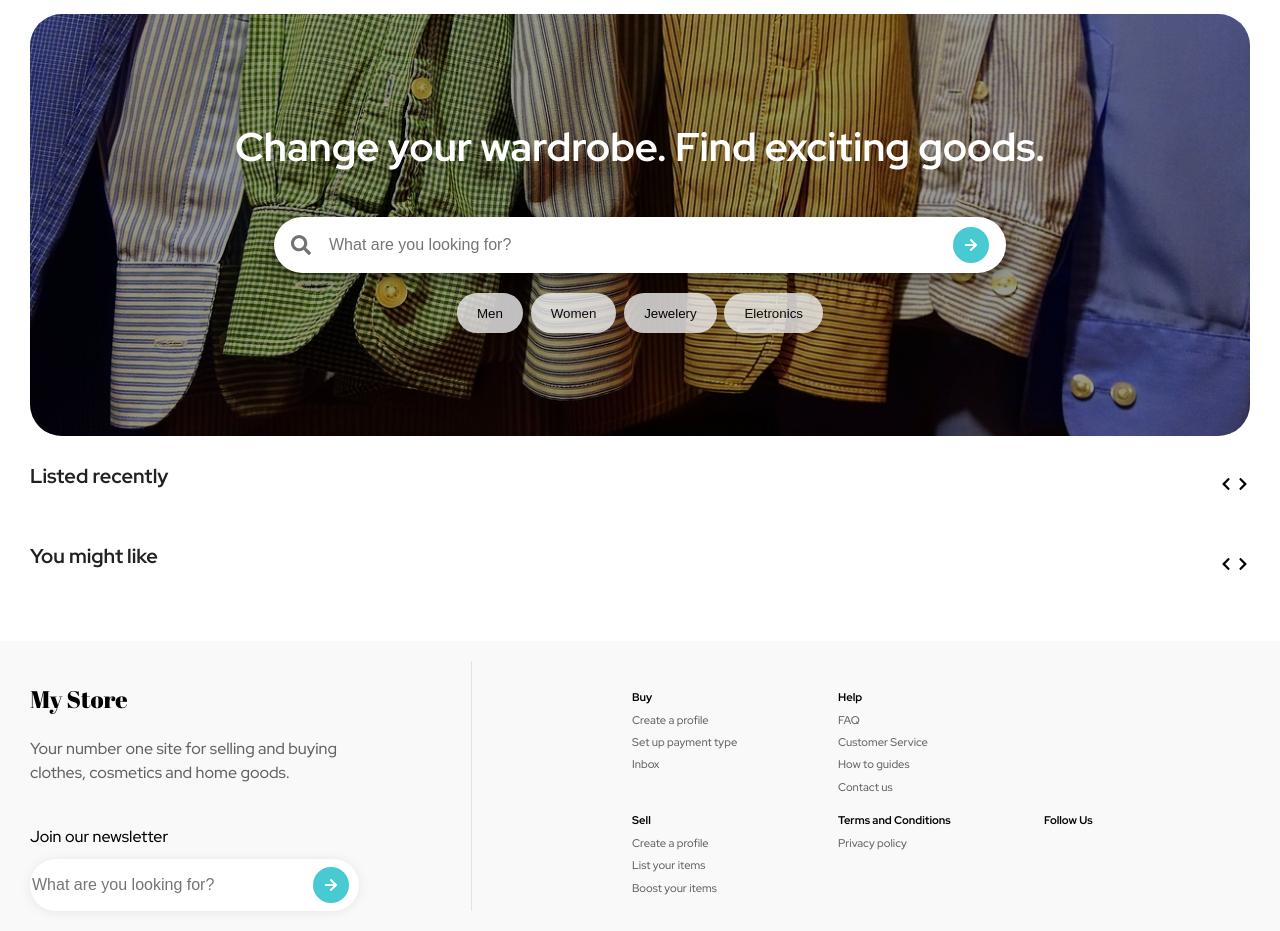
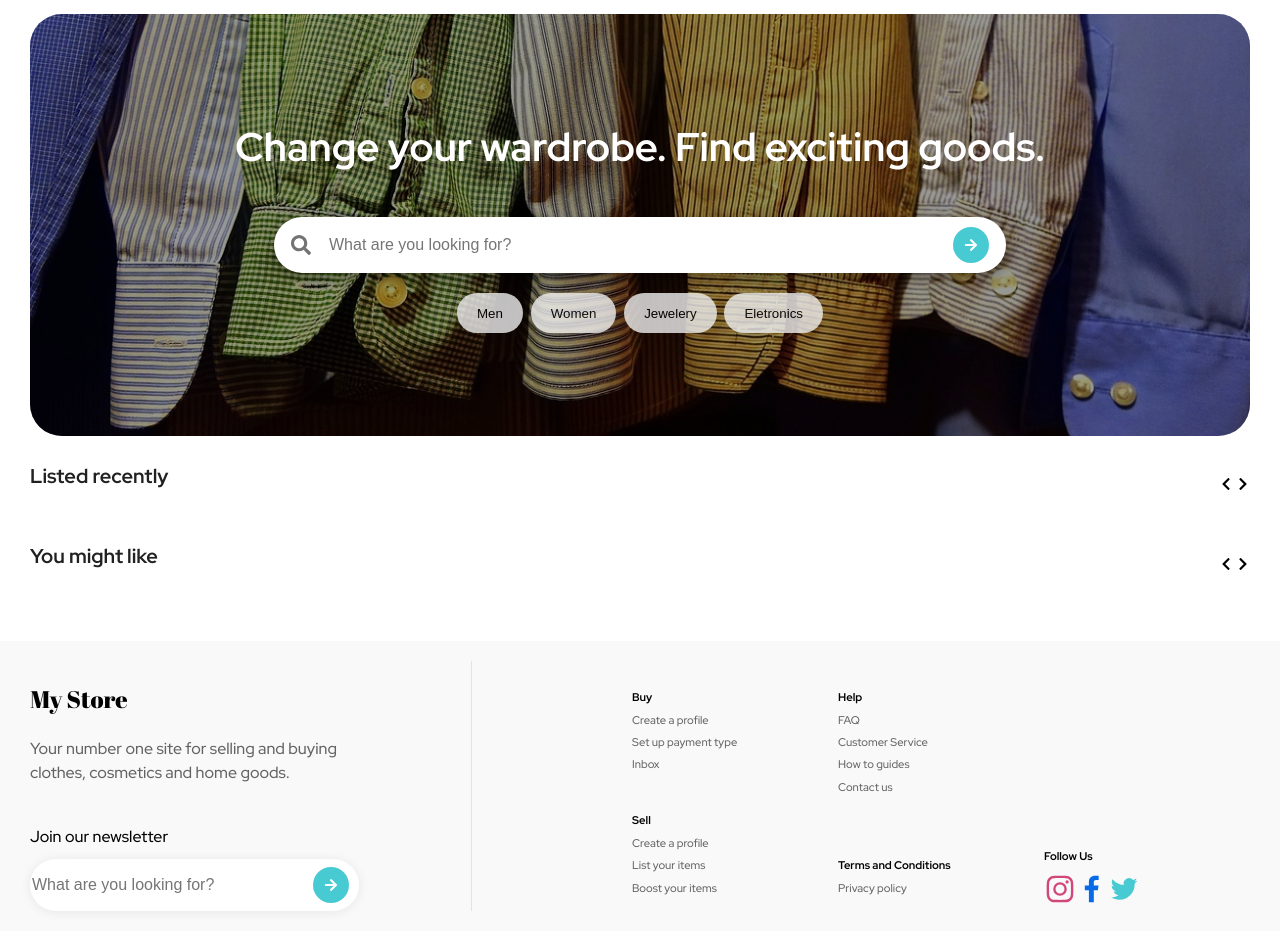
Before and after one commit to muslik98/store, a plain HTML site: page index.html in a window 1280 px wide. Shown: the part 150-1081 px from the top of the page. Drawn offline with Linux system fonts and the light colour scheme; no server answers.

Commit message:
update grid item position and adding sosmed icon

```diff
--- a/index.html
+++ b/index.html
@@ -103,34 +103,48 @@
             </form>
         </div>
         <div class="f-right mlr-40 p-bold">
-            <div>
+            <div class="grid-item">
                 <p>Buy</p>
                 <p>Create a profile</p>
                 <p>Set up payment type</p>
                 <p>Inbox</p>
             </div>
-            <div>
+            <div class="grid-item">
                 <p>Help</p>
                 <p>FAQ</p>
                 <p>Customer Service</p>
                 <p>How to guides</p>
                 <p>Contact us</p>
             </div>
-            <div>
+            <div class="grid-item">
 
             </div>
-            <div>
+            <div class="grid-item">
                 <p>Sell</p>
                 <p>Create a profile</p>
                 <p>List your items</p>
                 <p>Boost your items</p>
             </div>
-            <div>
+            <div class="grid-item term">
                 <p>Terms and Conditions</p>
                 <p>Privacy policy</p>
             </div>
-            <div>
+            <div class="grid-item sosmed">
                 <p>Follow Us</p>
+                <div class="sosmed-icon">
+                    <svg xmlns="http://www.w3.org/2000/svg" data-name="Layer 1" viewBox="0 0 24 24">
+                        <path d="M17.34,5.46h0a1.2,1.2,0,1,0,1.2,1.2A1.2,1.2,0,0,0,17.34,5.46Zm4.6,2.42a7.59,7.59,0,0,0-.46-2.43,4.94,4.94,0,0,0-1.16-1.77,4.7,4.7,0,0,0-1.77-1.15,7.3,7.3,0,0,0-2.43-.47C15.06,2,14.72,2,12,2s-3.06,0-4.12.06a7.3,7.3,0,0,0-2.43.47A4.78,4.78,0,0,0,3.68,3.68,4.7,4.7,0,0,0,2.53,5.45a7.3,7.3,0,0,0-.47,2.43C2,8.94,2,9.28,2,12s0,3.06.06,4.12a7.3,7.3,0,0,0,.47,2.43,4.7,4.7,0,0,0,1.15,1.77,4.78,4.78,0,0,0,1.77,1.15,7.3,7.3,0,0,0,2.43.47C8.94,22,9.28,22,12,22s3.06,0,4.12-.06a7.3,7.3,0,0,0,2.43-.47,4.7,4.7,0,0,0,1.77-1.15,4.85,4.85,0,0,0,1.16-1.77,7.59,7.59,0,0,0,.46-2.43c0-1.06.06-1.4.06-4.12S22,8.94,21.94,7.88ZM20.14,16a5.61,5.61,0,0,1-.34,1.86,3.06,3.06,0,0,1-.75,1.15,3.19,3.19,0,0,1-1.15.75,5.61,5.61,0,0,1-1.86.34c-1,.05-1.37.06-4,.06s-3,0-4-.06A5.73,5.73,0,0,1,6.1,19.8,3.27,3.27,0,0,1,5,19.05a3,3,0,0,1-.74-1.15A5.54,5.54,0,0,1,3.86,16c0-1-.06-1.37-.06-4s0-3,.06-4A5.54,5.54,0,0,1,4.21,6.1,3,3,0,0,1,5,5,3.14,3.14,0,0,1,6.1,4.2,5.73,5.73,0,0,1,8,3.86c1,0,1.37-.06,4-.06s3,0,4,.06a5.61,5.61,0,0,1,1.86.34A3.06,3.06,0,0,1,19.05,5,3.06,3.06,0,0,1,19.8,6.1,5.61,5.61,0,0,1,20.14,8c.05,1,.06,1.37.06,4S20.19,15,20.14,16ZM12,6.87A5.13,5.13,0,1,0,17.14,12,5.12,5.12,0,0,0,12,6.87Zm0,8.46A3.33,3.33,0,1,1,15.33,12,3.33,3.33,0,0,1,12,15.33Z"/>
+                      </svg>
+
+                      <svg xmlns="http://www.w3.org/2000/svg" data-name="Layer 1" viewBox="0 0 24 24">
+                        <path d="M15.12,5.32H17V2.14A26.11,26.11,0,0,0,14.26,2C11.54,2,9.68,3.66,9.68,6.7V9.32H6.61v3.56H9.68V22h3.68V12.88h3.06l.46-3.56H13.36V7.05C13.36,6,13.64,5.32,15.12,5.32Z"/>
+                      </svg>
+
+                      <svg xmlns="http://www.w3.org/2000/svg" data-name="Layer 1" viewBox="0 0 24 24">
+                        <path d="M22,5.8a8.49,8.49,0,0,1-2.36.64,4.13,4.13,0,0,0,1.81-2.27,8.21,8.21,0,0,1-2.61,1,4.1,4.1,0,0,0-7,3.74A11.64,11.64,0,0,1,3.39,4.62a4.16,4.16,0,0,0-.55,2.07A4.09,4.09,0,0,0,4.66,10.1,4.05,4.05,0,0,1,2.8,9.59v.05a4.1,4.1,0,0,0,3.3,4A3.93,3.93,0,0,1,5,13.81a4.9,4.9,0,0,1-.77-.07,4.11,4.11,0,0,0,3.83,2.84A8.22,8.22,0,0,1,3,18.34a7.93,7.93,0,0,1-1-.06,11.57,11.57,0,0,0,6.29,1.85A11.59,11.59,0,0,0,20,8.45c0-.17,0-.35,0-.53A8.43,8.43,0,0,0,22,5.8Z"/>
+                      </svg>
+
+                </div>
             </div>
         </div>
     </footer>
--- a/style.css
+++ b/style.css
@@ -342,6 +342,9 @@
     display: grid;
     grid-template-columns: 1fr 1fr 1fr;
     grid-template-rows: 0.5fr 0.5fr;
+    grid-template-areas:
+    "buy help empty"
+    "sell term sosmed";
     font-size: 0.7rem;
     line-height: 1;
   }
@@ -358,3 +361,44 @@
   .f-right.mlr-40.p-bold div p:not(:first-child) {
     opacity: 0.6;
   }
+
+  .term {
+    grid-column-start: 2;
+    grid-column-end: 3;
+    grid-row-start: 2;
+    grid-row-end: 2;
+
+    align-self: flex-end;
+
+  }
+
+  .sosmed {
+    grid-column-start: 3;
+    grid-column-end: 3;
+    grid-row-start: 2;
+    grid-row-end: 2;
+
+    align-self: flex-end;
+
+  }
+
+  .sosmed-icon {
+    display: flex;
+  }
+
+  .sosmed-icon svg {
+    width: 32px;
+    height: 32px;
+  }
+
+  .sosmed-icon svg:nth-of-type(1){
+    fill : rgb(210, 71, 121);
+  }
+
+  .sosmed-icon svg:nth-of-type(2){
+    fill : rgb(7, 106, 231);
+  }
+
+  .sosmed-icon svg:nth-of-type(3){
+    fill : rgb(71, 202, 210);
+  }
```
Also changed, not shown: assets/facebook.svg (added), assets/instagram.svg (added), assets/twitter.svg (added).
